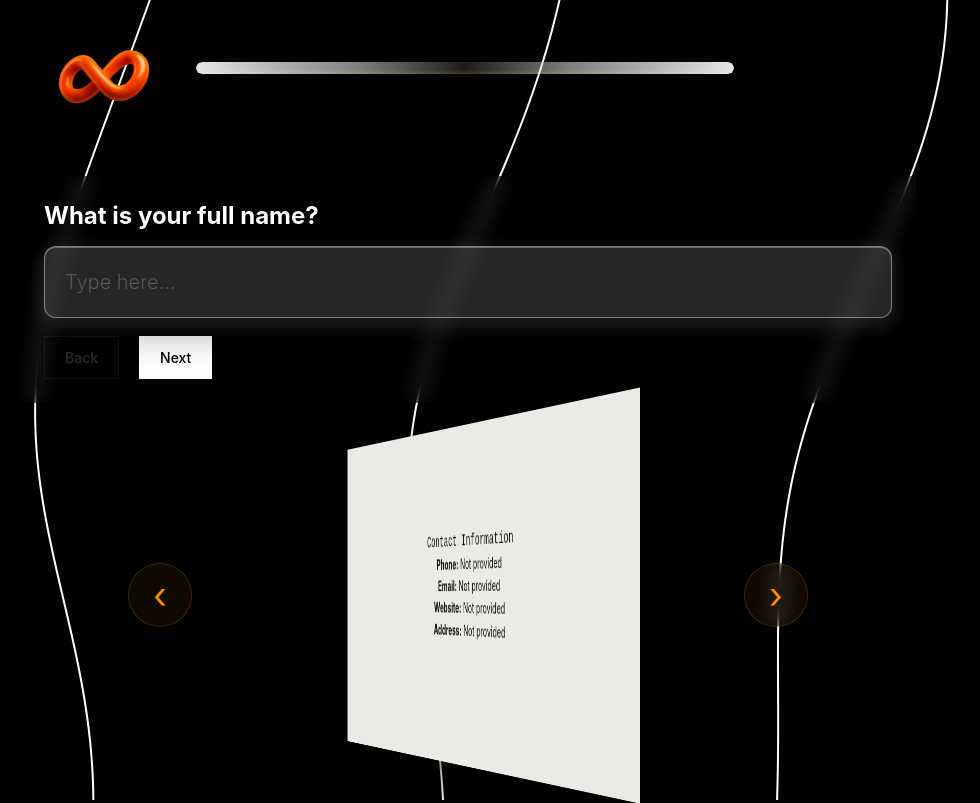
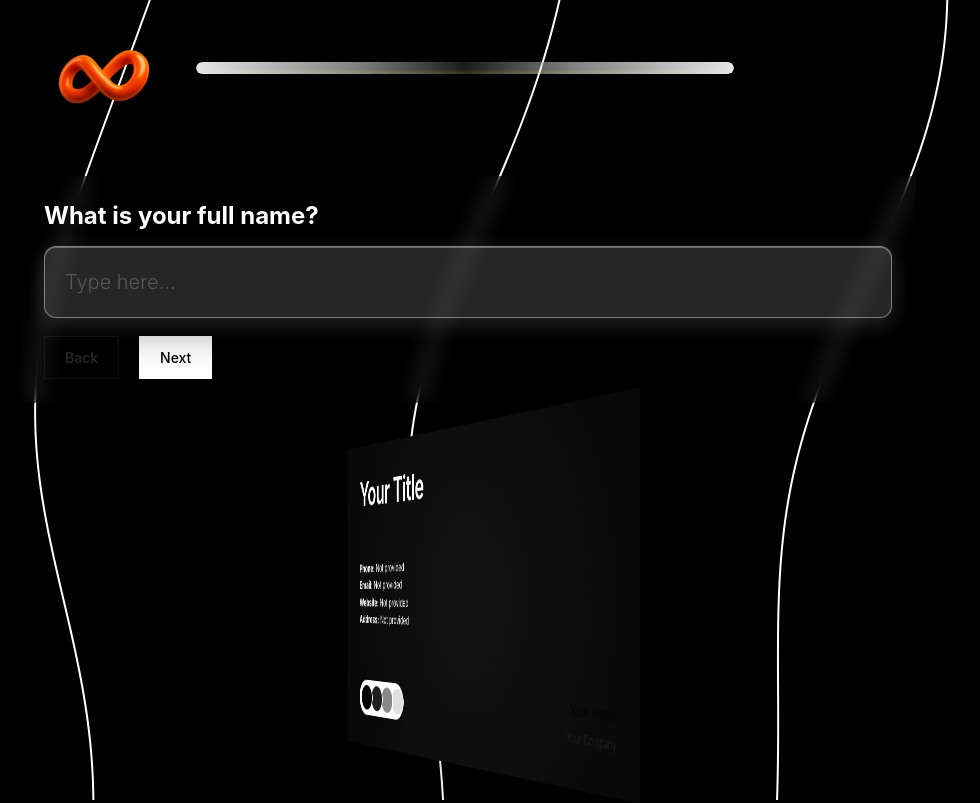
Before and after one commit to tylertzm/endless, a Next.js app: page / in a window 1280 px wide. Shown: the whole page, without its empty margins (172-1152 px from the left). Built offline with nearby package versions, Linux system fonts and the light colour scheme.

Commit message:
card-flipping

```diff
--- a/app/page.tsx
+++ b/app/page.tsx
@@ -22,6 +22,7 @@ interface CardData {
   photo: string;
   logo: string;
   socials: SocialLink[];
+  style?: 'kosma';
 }
 
 const STEP_KEYS = [
@@ -38,7 +39,7 @@ const STEP_KEYS = [
   "preview",
 ];
 
-const styles = ["techno", "kosma"] as const;
+const styles = ["kosma"] as const;
 
 export default function Home() {
   const [cardData, setCardData] = useState<CardData>({
@@ -1080,92 +1081,6 @@ export default function Home() {
           margin-bottom: clamp(2px, 0.5vw, 4px);
         }
 
-        /* Techno Card Flip */
-        .techno-card-wrapper {
-          width: clamp(300px, 80vw, 600px);
-          aspect-ratio: 1.75;
-          position: relative;
-          perspective: 1500px;
-          cursor: pointer;
-        }
-
-        .techno-card {
-          width: 100%;
-          height: 100%;
-          position: relative;
-          transform-style: preserve-3d;
-          transition: transform 0.8s cubic-bezier(0.175, 0.885, 0.32, 1.275);
-          border-radius: 0;
-          box-shadow: 0 20px 40px rgba(0,0,0,0.5);
-        }
-
-        .techno-card:hover, .techno-card.flipped {
-          transform: rotateY(180deg);
-        }
-
-        .techno-card-face {
-          position: absolute;
-          width: 100%;
-          height: 100%;
-          -webkit-backface-visibility: hidden;
-          backface-visibility: hidden;
-          border-radius: 0;
-          overflow: hidden;
-          box-sizing: border-box;
-        }
-
-        .techno-front {
-          background-color: #EAEAE6;
-          color: #111111;
-          padding: clamp(12px, 3vw, 25px);
-          display: flex;
-          flex-direction: column;
-          justify-content: space-between;
-          font-family: 'Space Mono', monospace;
-        }
-
-        .techno-back {
-          background-color: #EAEAE6;
-          color: #111111;
-          padding: clamp(12px, 3vw, 25px);
-          display: flex;
-          flex-direction: column;
-          justify-content: space-between;
-          font-family: 'Space Mono', monospace;
-          transform: rotateY(180deg);
-        }
-
-        .glass-arrow {
-          background: rgba(255, 140, 0, 0.05);
-          backdrop-filter: blur(10px);
-          border: 1px solid rgba(255, 140, 0, 0.2);
-          border-radius: 50%;
-          width: 64px;
-          height: 64px;
-          display: flex;
-          align-items: center;
-          justify-content: center;
-          color: #ff8c00;
-          font-size: 36px;
-          cursor: pointer;
-          transition: all 0.3s ease;
-          animation: pulseArrow 5s ease-in-out infinite;
-        }
-
-        @keyframes pulseArrow {
-          0%, 100% {
-            background: rgba(255, 140, 0, 0.05);
-          }
-          50% {
-            background: rgba(255, 140, 0, 0.2);
-          }
-        }
-
-        .glass-arrow:hover {
-          background: rgba(255, 140, 0, 0.3);
-          transform: scale(1.1);
-        }
-
         /* Auto flip animation: small tilt then full flip then reset */
         @keyframes autoFlip {
           0% { transform: rotateY(0deg); }
@@ -1175,7 +1090,7 @@ export default function Home() {
           100% { transform: rotateY(360deg); }
         }
 
-        .kosma-card, .techno-card {
+        .kosma-card {
           animation: autoFlip 4s ease-in-out infinite;
         }
       `}</style>
@@ -1249,7 +1164,7 @@ export default function Home() {
               {steps[currentStep] === 'logo' && (
                 <div>
                   <div className="question">Upload company logo (optional)</div>
-                  <div className="small">Logo will appear in center of Kosma style and top-left of Techno style.</div>
+                  <div className="small">Logo will appear in center of Kosma style.</div>
                   <input type="file" accept="image/*" onChange={handleLogoChange} className="input mt-4" />
                   {cardData.logo && (
                     <div className="mt-2">
@@ -1403,100 +1318,7 @@ export default function Home() {
                     setStartX(null);
                   }}
                 >
-                  {cardStyle === "techno" ? (
-                    <div className="techno-card-wrapper relative" style={{ transform: 'scale(1)', transformOrigin: 'center' }}>
-                      <button
-                        onClick={prevStyle}
-                        onTouchStart={(e) => e.stopPropagation()}
-                        aria-label="Previous style"
-                        style={{ position: 'absolute', left: '-40px', top: '50%', transform: 'translateY(-50%)', width: '64px', height: '64px', borderRadius: '50%', display: 'flex', alignItems: 'center', justifyContent: 'center', fontSize: '36px', zIndex: 20 }}
-                        className="glass-arrow"
-                      >
-                        ‹
-                      </button>
-                      <button
-                        onClick={nextStyle}
-                        onTouchStart={(e) => e.stopPropagation()}
-                        aria-label="Next style"
-                        style={{ position: 'absolute', right: '-40px', top: '50%', transform: 'translateY(-50%)', width: '64px', height: '64px', borderRadius: '50%', display: 'flex', alignItems: 'center', justifyContent: 'center', fontSize: '36px', zIndex: 20 }}
-                        className="glass-arrow"
-                      >
-                        ›
-                      </button>
-                    <div className="techno-card">
-                      <div className="techno-card-face techno-front">
-                        <div className="top-label">
-                          {cardData.logo && (
-                            <img src={cardData.logo} alt="Logo" style={{ width: 'clamp(30px, 8vw, 60px)', height: 'auto', marginBottom: '5px' }} />
-                          )}
-                          {cardData.company || "Your Company"}
-                        </div>
-                        <div className="center-content">
-                          <h1 className="name">{cardData.name || "Your Name"}</h1>
-                          <p className="role">[ <span>{cardData.title || "Your Title"}</span> ]</p>
-                          <div className="social">
-                            <svg width="12" height="12" viewBox="0 0 24 24" fill="none" stroke="currentColor" strokeWidth="2" strokeLinecap="round" strokeLinejoin="round">
-                              <rect x="2" y="2" width="20" height="20" rx="5" ry="5"></rect>
-                              <path d="M16 11.37A4 4 0 1 1 12.63 8 4 4 0 0 1 16 11.37z"></path>
-                              <line x1="17.5" y1="6.5" x2="17.51" y2="6.5"></line>
-                            </svg>
-                            @{cardData.socials[0]?.handle || cardData.name?.toLowerCase().replace(' ', '.') || 'your.handle'}
-                          </div>
-                        </div>
-                        <div className="interface-area">
-                          <div className="corner-text corner-left">{cardData.email || "your@email.com"}</div>
-                          <div className="knob-group">
-                            <div className="knob"></div>
-                            <div className="knob"></div>
-                            <div className="knob"></div>
-                          </div>
-                          <div className="corner-text corner-right">{cardData.website || "www.yoursite.com"}</div>
-                        </div>
-                        <svg className="wave-line">
-                          <path d="M0,60 L20,60 Q40,60 40,40 L40,30 Q40,10 60,10 L540,10 Q560,10 560,30 L560,40 Q560,60 580,60 L600,60" fill="none" stroke="#CCC" strokeWidth="1" />
-                        </svg>
-                      </div>
-                      <div className="techno-card-face techno-back">
-                        <div className="center-content" style={{ textAlign: 'center' }}>
-                          <h2>Contact Information</h2>
-                          <div style={{ fontFamily: 'Inter, sans-serif', fontSize: '14px', lineHeight: '1.6' }}>
-                            <p><strong>Phone:</strong> {cardData.phone || "Not provided"}</p>
-                            <p><strong>Email:</strong> {cardData.email || "Not provided"}</p>
-                            <p><strong>Website:</strong> {cardData.website || "Not provided"}</p>
-                            <p><strong>Address:</strong> {cardData.address || "Not provided"}</p>
-                            {cardData.socials.length > 0 && (
-                              <div>
-                                <strong>Social:</strong>
-                                {cardData.socials.map((social, i) => (
-                                  <div key={i}>{social.platform}: {social.handle}</div>
-                                ))}
-                              </div>
-                            )}
-                          </div>
-                        </div>
-                      </div>
-                    </div>
-                  </div>
-                ) : (
-                    <div className="kosma-card-wrapper relative" style={{ transform: 'scale(1)', transformOrigin: 'center' }}>
-                      <button
-                        onClick={prevStyle}
-                        onTouchStart={(e) => e.stopPropagation()}
-                        aria-label="Previous style"
-                        style={{ position: 'absolute', left: '-40px', top: '50%', transform: 'translateY(-50%)', width: '64px', height: '64px', borderRadius: '50%', display: 'flex', alignItems: 'center', justifyContent: 'center', fontSize: '36px', zIndex: 20 }}
-                        className="glass-arrow"
-                      >
-                        ‹
-                      </button>
-                      <button
-                        onClick={nextStyle}
-                        onTouchStart={(e) => e.stopPropagation()}
-                        aria-label="Next style"
-                        style={{ position: 'absolute', right: '-40px', top: '50%', transform: 'translateY(-50%)', width: '64px', height: '64px', borderRadius: '50%', display: 'flex', alignItems: 'center', justifyContent: 'center', fontSize: '36px', zIndex: 20 }}
-                        className="glass-arrow"
-                      >
-                        ›
-                      </button>
+                  <div className="kosma-card-wrapper relative" style={{ transform: 'scale(1)', transformOrigin: 'center' }}>
                     <div className="kosma-card">
                       <div className="kosma-card-face kosma-front">
                         <div className="kosma-front-content">
@@ -1553,7 +1375,6 @@ export default function Home() {
                       </div>
                     </div>
                   </div>
-                )}
                 </div>
               </div>
             </div>
```
